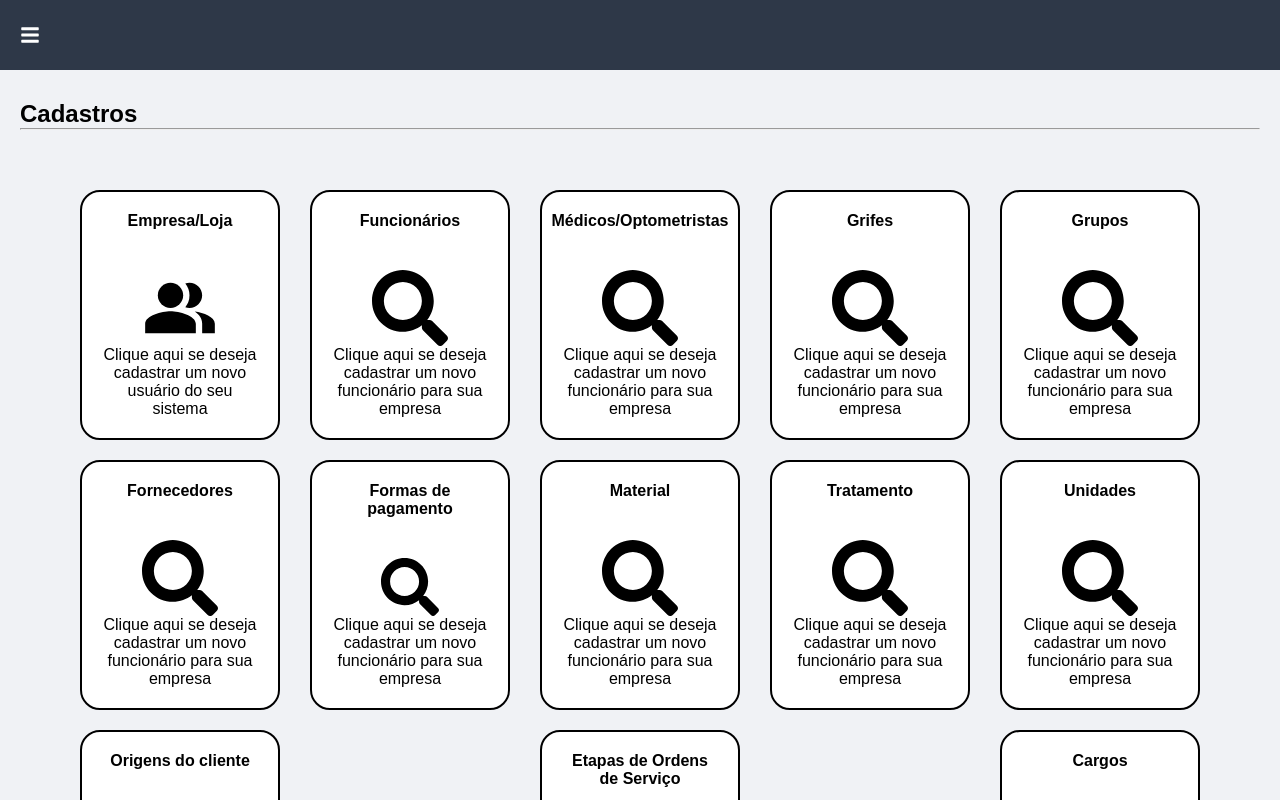
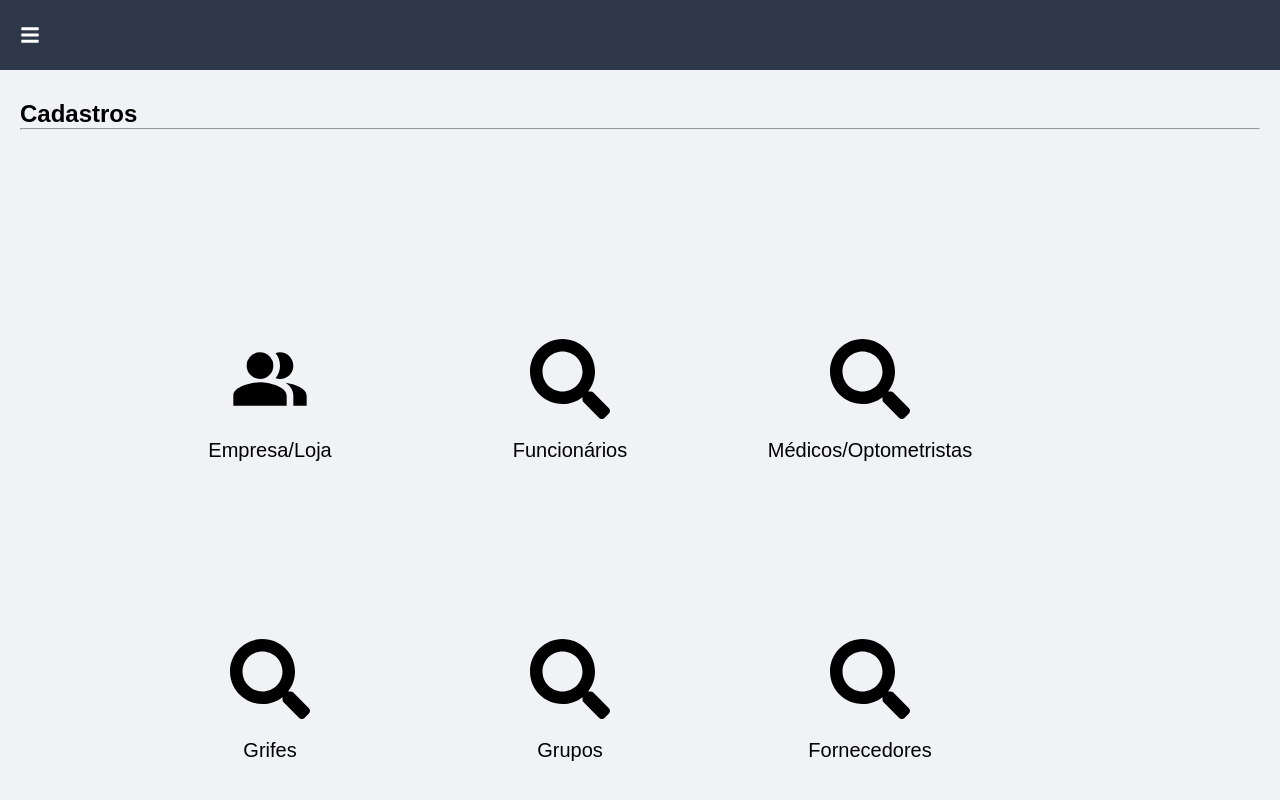
Before and after one commit to slicedcheese1/OticaCrud, a React (Vite) app: page /Sistema/Cadastros in a window 1280 px wide. Shown: the top 800 px of the page. Built offline with nearby package versions, Linux system fonts and the light colour scheme.

Commit message:
Correção na page CadastroBotoes2

```diff
--- a/src/Componentes/Cadastro/CadastroDashboard/Botao.jsx
+++ b/src/Componentes/Cadastro/CadastroDashboard/Botao.jsx
@@ -4,9 +4,9 @@ import PropTypes from 'prop-types';
 function Botao({ titulo, text, Icon, link, iconColor }) {
   return (
     <a href={link} className="card-opt">
-      <h4>{titulo}</h4>
+
       <Icon className='icon-people' style={{ color: iconColor }} />
-      <p>{text}</p>
+      <p>{titulo}</p>
     </a>
   );
 }
--- a/src/Componentes/Cadastro/CadastroDashboard/CadastroBotoes2.css
+++ b/src/Componentes/Cadastro/CadastroDashboard/CadastroBotoes2.css
@@ -1,30 +1,28 @@
 
 .container-dashboard {
-  padding: 60px;
+  padding: 100px;
   flex-wrap:wrap;
   display: flex;
-  justify-content: space-between;
+  /* justify-content: space-between; */
   align-items: center;
   overflow:unset;
-  gap: 20px;
+  /* gap: 20px; */
   height:100vh;
 
 
 }
 
 .card-opt{
-  padding: 20px;
+  padding: 10px;
   display: flex;
   flex-direction: column;
   justify-content: center;
   align-items: center;
-  background-color: white;
-  width: 200px;
+  font-size: 20px;
+  width: 300px;
+  height:  300px;
+  color: black;
 
-  height:  250px;
-  color: black;
-  border-radius: 20px;
-  border: 2px solid black;
   transition: 300ms all ease-in-out;
   margin: bottom 20px;
   text-align: center;
@@ -38,15 +36,19 @@
 a{
   text-decoration: none;
 }
+p{
 
+  margin-top: 20px;
+}
 .icon-people{
   width: auto;
-  height: 100px;
+  height: 80px;
   margin-top: 4rem;
 }
 
 .icon-lupa{
   width: auto;
+
   height: 100px;
   margin-top: 5.5rem;
 
```
